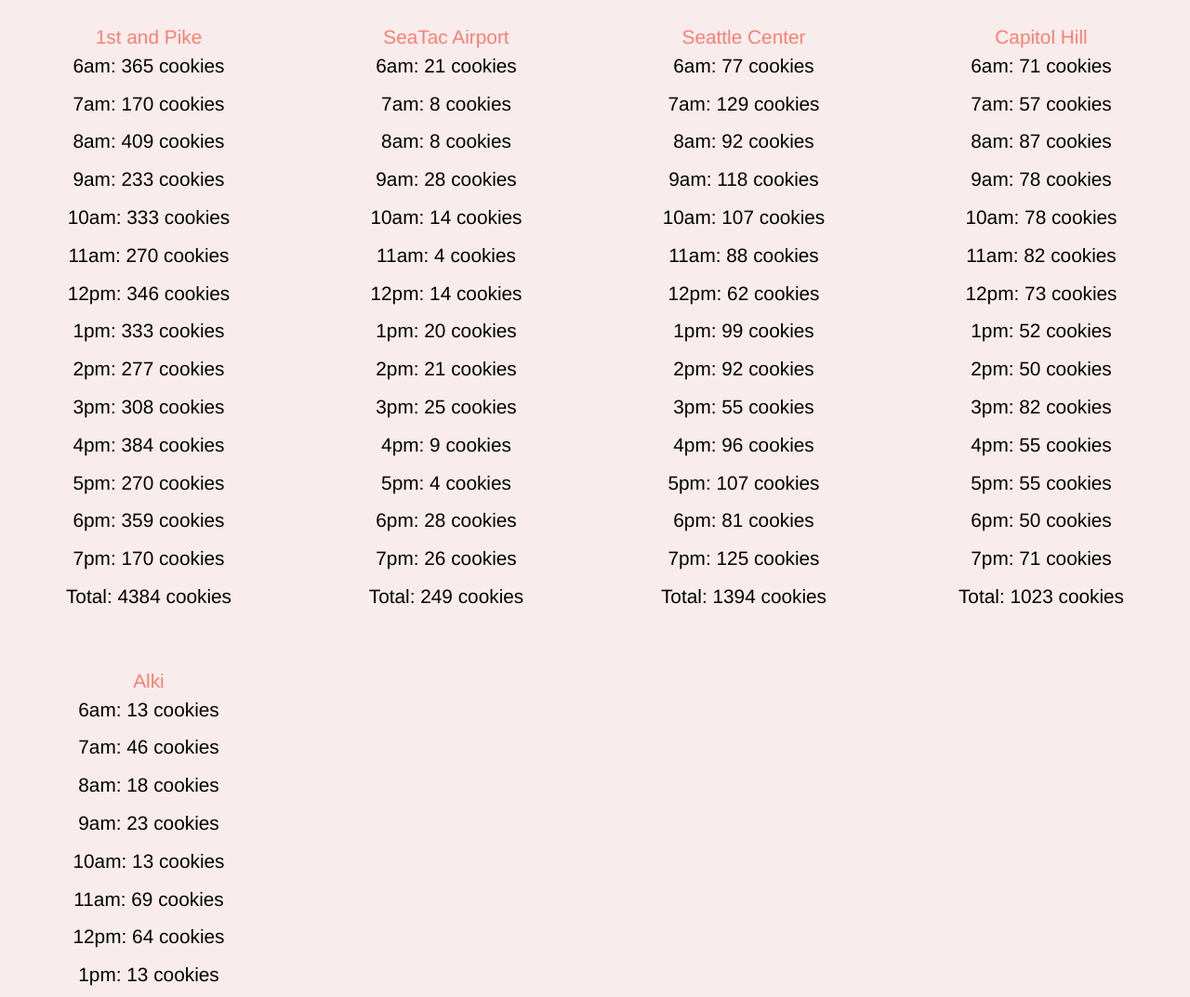
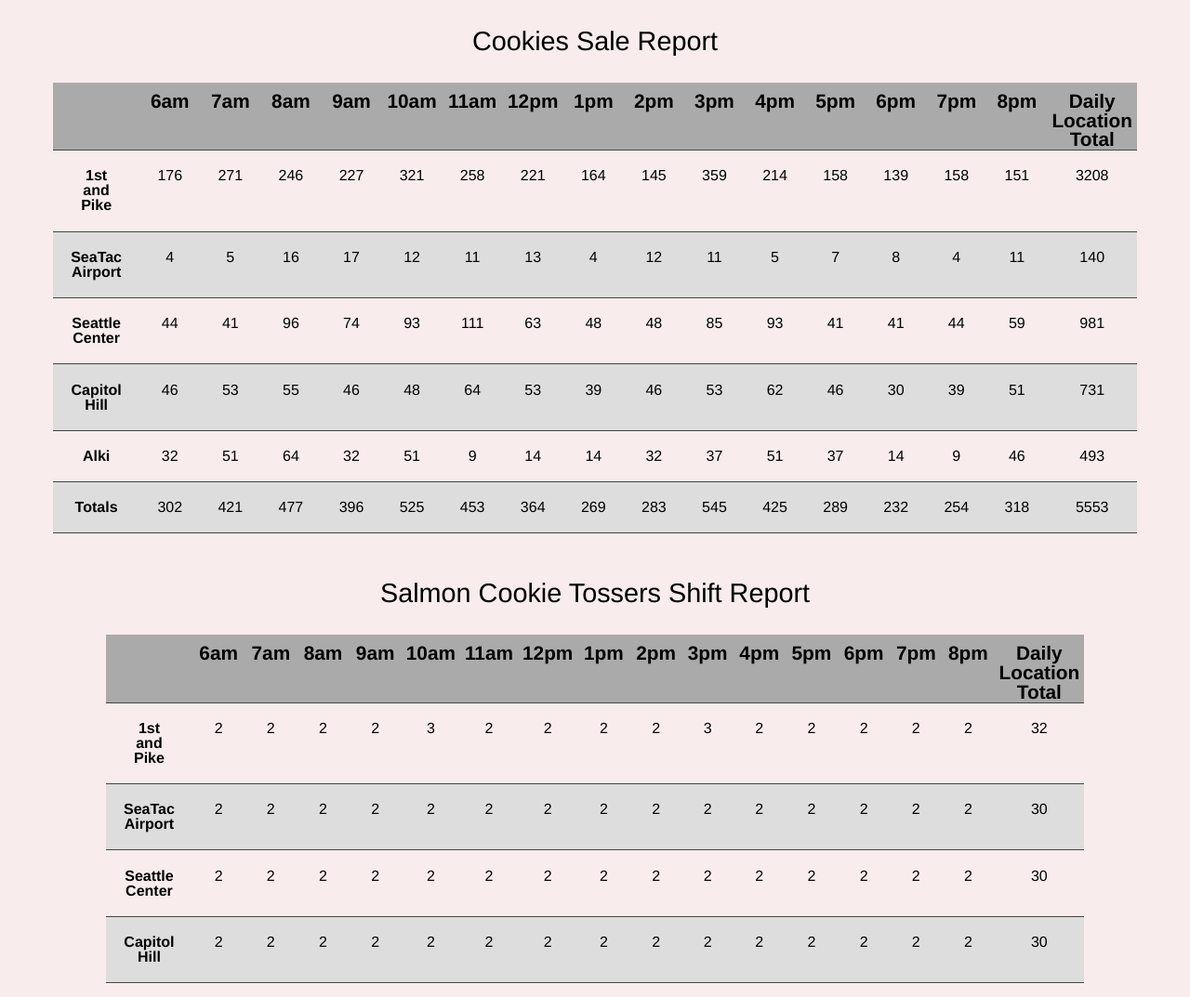
Before and after one commit to TheQuangNguyen/cookie-stand, a plain HTML site: page sales.html in a window 1280 px wide. Shown: the top 1073 px of the page at 93% size. Drawn offline with Linux system fonts and the light colour scheme.

Commit message:
Changed sales.html to display table instead of list and refactor JS code with constructor and portotype function

```diff
--- a/css/style.css
+++ b/css/style.css
@@ -115,3 +115,40 @@ body > nav > ul > li > a {
   color: #eeeeee;
   text-decoration: none;
 }
+
+/* CSS for tables  */
+
+.table-title {
+  font-size: 1.8em;
+  margin: 30px 0px;;
+}
+
+table {
+  width: 80%;
+  margin: auto;
+  margin-bottom: 50px;
+}
+
+th {
+  font-size: 1.3em;
+  font-weight: bold;
+  background-color: #AAA;
+  padding: 0px 5px;
+  padding-top: 10px;
+}
+
+td {
+  padding: 1.2em;
+}
+
+tr {
+  border-bottom: 1px solid #444;
+}
+
+tr:nth-child(even), tfoot > tr {
+  background-color: #DDD;
+}
+
+tr > td:first-child {
+  font-weight: bold;
+}
--- a/js/app.js
+++ b/js/app.js
@@ -1,206 +1,198 @@
 'use strict';
 
 var time = ['6am','7am','8am','9am','10am','11am','12pm','1pm','2pm','3pm','4pm','5pm','6pm','7pm','8pm'];
+var customerControlCurve = [0.5, 0.75, 1.0, 0.6, 0.8, 1.0, 0.7, 0.4, 0.6, 0.9, 0.7, 0.5, 0.3, 0.4, 0.6];
 
+function Store(location, minCustomer, maxCustomer, avgCookiesPerHour) {
+  this.location = location;
+  this.minCustomer = minCustomer;
+  this.maxCustomer = maxCustomer;
+  this.avgCookiesPerHour = avgCookiesPerHour;
+  this.minNumStaffPerHour = 2;
+  this.numCustomerPerStaff = 20;
+  this.totalCookiesPerDay = 0;
+  this.cookieSaleHour = [];
+  this.customerHour = [];
+  this.numStaffPerHour = [];
+  Store.list.push(this);
+}
 
-/////////////////// Setting up object literals for each location //////////////////////////////
-var PikeAnd1st = {
-  minCustomer: 23,
-  maxCustomer: 65,
-  avgCookieSale: 6.3,
-  cookieSale: [],
-  cookiePurchase: function() {
+Store.prototype = {
+  cookiesPerHour: function() {
     var numCustomer;
     var numCookies;
-    var cookieHourSale = [];
+    var curveMaxCustomer;
+
+    for (var i=0; i < time.length; i++) {
+      curveMaxCustomer = this.maxCustomer * customerControlCurve[i];
+      numCustomer = Math.floor(Math.random() * (curveMaxCustomer - this.minCustomer + 1)) + this.minCustomer;
+      this.customerHour.push(Math.round(numCustomer));
+
+      numCookies = numCustomer * this.avgCookiesPerHour;
+      this.cookieSaleHour.push(Math.round(numCookies));
+    }
+    this.totalCookiesPerDay = this.cookieSaleHour.reduce(sum);
+  },
+  staffPerHour: function() {
+    var numStaff;
+    for (var i = 0; i < time.length; i++) {
+      numStaff = this.customerHour[i]/this.numCustomerPerStaff;
+      if (numStaff < this.minNumStaffPerHour) {
+        numStaff = 2;
+        this.numStaffPerHour.push(numStaff);
+      } else {
+        this.numStaffPerHour.push(Math.round(numStaff));
+      }
+    }
+  },
+  cookieRender: function() {
+    var tableBody = document.getElementById('cookie-table-body');
+    var tableRow = document.createElement('tr');
+    var cell = document.createElement('td');
+
+    cell.textContent = this.location;
+    tableRow.appendChild(cell);
 
     for (var i = 0; i < time.length; i++) {
+      cell = document.createElement('td');
+      cell.textContent = this.cookieSaleHour[i];
+      tableRow.appendChild(cell);
+    }
 
-    numCustomer = Math.floor(Math.random() * (this.maxCustomer - this.minCustomer + 1)) + this.minCustomer;
+    cell = document.createElement('td');
+    cell.textContent = this.totalCookiesPerDay;
+    tableRow.appendChild(cell);
 
-    numCookies = numCustomer * this.avgCookieSale;
+    tableBody.appendChild(tableRow);
+  },
+  staffRender: function() {
+    var tableBody = document.getElementById('staff-table-body');
+    var tableRow = document.createElement('tr');
+    var cell = document.createElement('td');
 
-    cookieHourSale[i] = Math.floor(numCookies);
-    }
-    this.cookieSale = (cookieHourSale);
-  },
-  cookieUpdate: function () {
-
-    var place = document.getElementById("pikeAnd1st");
+    cell.textContent = this.location;
+    tableRow.appendChild(cell);
 
     for (var i = 0; i < time.length; i++) {
+      cell = document.createElement('td');
+      cell.textContent = this.numStaffPerHour[i];
+      tableRow.appendChild(cell);
+    }
 
-    var hourCookie = document.createElement('li');
-    hourCookie.textContent = `${time[i]}: ${this.cookieSale[i]} cookies`;
-    place.appendChild(hourCookie);
+    cell = document.createElement('td');
+    cell.textContent = this.numStaffPerHour.reduce(sum);
+    tableRow.appendChild(cell);
 
-    }
-    var total = this.cookieSale.reduce(sum);
-    hourCookie.textContent = `Total: ${total} cookies`;
-    place.appendChild(hourCookie);
-  }
-};
-
-var SeaTac = {
-  minCustomer: 3,
-  maxCustomer: 24,
-  avgCookieSale: 1.2,
-  cookieSale: [],
-  cookiePurchase: function() {
-    var numCustomer;
-    var numCookies;
-    var cookieHourSale = [];
-
-    for (var i = 0; i < time.length; i++) {
-
-    numCustomer = Math.floor(Math.random() * (this.maxCustomer - this.minCustomer + 1)) + this.minCustomer;
-
-    numCookies = numCustomer * this.avgCookieSale;
-
-    cookieHourSale[i] = Math.floor(numCookies);
-    }
-    this.cookieSale = (cookieHourSale);
-  },
-  cookieUpdate: function () {
-
-    var place = document.getElementById("seaTac");
-
-    for (var i = 0; i < time.length; i++) {
-
-    var hourCookie = document.createElement('li');
-    hourCookie.textContent = `${time[i]}: ${this.cookieSale[i]} cookies`;
-    place.appendChild(hourCookie);
-
-    }
-    var total = this.cookieSale.reduce(sum);
-    hourCookie.textContent = `Total: ${total} cookies`;
-    place.appendChild(hourCookie);
-  }
-};
-
-var SeattleCenter = {
-  minCustomer: 11,
-  maxCustomer: 38,
-  avgCookieSale: 3.7,
-  cookieSale: [],
-  cookiePurchase: function() {
-    var numCustomer;
-    var numCookies;
-    var cookieHourSale = [];
-
-    for (var i = 0; i < time.length; i++) {
-
-    numCustomer = Math.floor(Math.random() * (this.maxCustomer - this.minCustomer + 1)) + this.minCustomer;
-
-    numCookies = numCustomer * this.avgCookieSale;
-
-    cookieHourSale[i] = Math.floor(numCookies);
-    }
-    this.cookieSale = (cookieHourSale);
-  },
-  cookieUpdate: function () {
-
-    var place = document.getElementById("seattleCenter");
-
-    for (var i = 0; i < time.length; i++) {
-
-    var hourCookie = document.createElement('li');
-    hourCookie.textContent = `${time[i]}: ${this.cookieSale[i]} cookies`;
-    place.appendChild(hourCookie);
-
-    }
-    var total = this.cookieSale.reduce(sum);
-    hourCookie.textContent = `Total: ${total} cookies`;
-    place.appendChild(hourCookie);
-  }
-};
-
-var CapitolHill = {
-  minCustomer: 20,
-  maxCustomer: 38,
-  avgCookieSale: 2.3,
-  cookieSale: [],
-  cookiePurchase: function() {
-    var numCustomer;
-    var numCookies;
-    var cookieHourSale = [];
-
-    for (var i = 0; i < time.length; i++) {
-
-    numCustomer = Math.floor(Math.random() * (this.maxCustomer - this.minCustomer + 1)) + this.minCustomer;
-
-    numCookies = numCustomer * this.avgCookieSale;
-
-    cookieHourSale[i] = Math.floor(numCookies);
-    }
-    this.cookieSale = (cookieHourSale);
-  },
-  cookieUpdate: function () {
-
-    var place = document.getElementById("capitolHill");
-
-    for (var i = 0; i < time.length; i++) {
-
-    var hourCookie = document.createElement('li');
-    hourCookie.textContent = `${time[i]}: ${this.cookieSale[i]} cookies`;
-    place.appendChild(hourCookie);
-
-    }
-    var total = this.cookieSale.reduce(sum);
-    hourCookie.textContent = `Total: ${total} cookies`;
-    place.appendChild(hourCookie);
-  }
-};
-
-var Alki = {
-  minCustomer: 2,
-  maxCustomer: 16,
-  avgCookieSale: 4.6,
-  cookieSale: [],
-  cookiePurchase: function() {
-    var numCustomer;
-    var numCookies;
-    var cookieHourSale = [];
-
-    for (var i = 0; i < time.length; i++) {
-
-    numCustomer = Math.floor(Math.random() * (this.maxCustomer - this.minCustomer + 1)) + this.minCustomer;
-
-    numCookies = numCustomer * this.avgCookieSale;
-
-    cookieHourSale[i] = Math.floor(numCookies);
-    }
-    this.cookieSale = (cookieHourSale);
-  },
-  cookieUpdate: function () {
-
-    var place = document.getElementById("alki");
-
-    for (var i = 0; i < time.length; i++) {
-
-    var hourCookie = document.createElement('li');
-    hourCookie.textContent = `${time[i]}: ${this.cookieSale[i]} cookies`;
-    place.appendChild(hourCookie);
-
-    }
-    var total = this.cookieSale.reduce(sum);
-    hourCookie.textContent = `Total: ${total} cookies`;
-    place.appendChild(hourCookie);
+    tableBody.appendChild(tableRow);
   }
 }
 
-function sum(total,num){
+function headerRow(id) {
+  var tableHeader = document.getElementById(id);
+  var tableRow = document.createElement('tr');
+  var cell = document.createElement('th');
+
+  cell.textContent = ' ';
+  tableRow.appendChild(cell);
+
+  for (var i= 0; i < time.length; i++) {
+    cell = document.createElement('th');
+    cell.textContent = time[i];
+    tableRow.appendChild(cell);
+  }
+
+  cell = document.createElement('th');
+  cell.textContent = 'Daily Location Total';
+  tableRow.appendChild(cell);
+
+  tableHeader.appendChild(tableRow);
+}
+
+function cookieFooterRow() {
+  var tableFooter = document.getElementById("cookie-table-foot");
+  var tableRow = document.createElement('tr');
+  var cell = document.createElement('td');
+  var total;
+
+  cell.textContent = "Totals";
+  tableRow.appendChild(cell);
+
+  for (var i = 0; i < time.length; i++) {
+    cell = document.createElement('td');
+    total = 0;
+    for (var j = 0; j < Store.list.length; j++) {
+      total += Store.list[j].cookieSaleHour[i];
+    }
+    cell.textContent = total;
+    tableRow.appendChild(cell);
+  }
+
+  cell = document.createElement('td');
+  total = 0;
+  for (var k = 0; k < Store.list.length; k++) {
+    total += Store.list[k].totalCookiesPerDay;
+  }
+  cell.textContent = total;
+  tableRow.appendChild(cell);
+
+  tableFooter.appendChild(tableRow);
+}
+
+function staffFooterRow() {
+  var tableFooter = document.getElementById("staff-table-foot");
+  var tableRow = document.createElement('tr');
+  var cell = document.createElement('td');
+  var total;
+
+  cell.textContent = "Totals";
+  tableRow.appendChild(cell);
+
+  for (var i = 0; i < time.length; i++) {
+    cell = document.createElement('td');
+    total = 0;
+    for (var j = 0; j < Store.list.length; j++) {
+      total += Store.list[j].numStaffPerHour[i];
+    }
+    cell.textContent = total;
+    tableRow.appendChild(cell);
+  }
+
+  cell = document.createElement('td');
+  total = 0;
+  for (var k = 0; k < Store.list.length; k++) {
+    total += Store.list[k].numStaffPerHour.reduce(sum);
+  }
+  cell.textContent = total;
+  tableRow.appendChild(cell);
+
+  tableFooter.appendChild(tableRow);
+}
+
+function sum(total, num) {
   return total + num;
 }
-////////////////////////// Calling the object methods and have it update on sales.html ///////////////////////////////////////////
 
-PikeAnd1st.cookiePurchase();
-PikeAnd1st.cookieUpdate();
-SeaTac.cookiePurchase();
-SeaTac.cookieUpdate();
-SeattleCenter.cookiePurchase();
-SeattleCenter.cookieUpdate();
-CapitolHill.cookiePurchase();
-CapitolHill.cookieUpdate()
-Alki.cookiePurchase();
-Alki.cookieUpdate();
+Store.list = [];
+
+new Store('1st and Pike', 23, 65, 6.3);
+new Store('SeaTac Airport', 3, 24, 1.2);
+new Store('Seattle Center', 11, 38, 3.7);
+new Store('Capitol Hill', 20, 38, 2.3);
+new Store('Alki', 2, 16, 4.6);
+
+for (var i = 0; i < Store.list.length; i++) {
+  Store.list[i].cookiesPerHour();
+  Store.list[i].staffPerHour();
+}
+
+headerRow("cookie-table-head");
+for (var i = 0; i < Store.list.length; i++) {
+  Store.list[i].cookieRender();
+}
+cookieFooterRow();
+
+headerRow("staff-table-head");
+for (var i = 0; i < Store.list.length; i++) {
+  Store.list[i].staffRender();
+}
+staffFooterRow();
--- a/sales.html
+++ b/sales.html
@@ -11,28 +11,39 @@
 
 </head>
 <body>
-  <ul id="pikeAnd1st"><span>1st and Pike</span>
 
-  </ul>
+  <main>
+    <table> <p class="table-title">Cookies Sale Report</p>
+      <thead id="cookie-table-head">
 
-  <ul id="seaTac"><span>SeaTac Airport</span>
+      </thead>
 
-  </ul>
+      <tbody id="cookie-table-body">
 
-  <ul id="seattleCenter"><span>Seattle Center</span>
+      </tbody>
 
-  </ul>
+      <tfoot id="cookie-table-foot">
 
-  <ul id="capitolHill"><span>Capitol Hill</span>
+      </tfoot>
 
-  </ul>
+    </table>
 
-  <ul id="alki"><span>Alki</span>
+    <table> <p class="table-title">Salmon Cookie Tossers Shift Report</p>
+      <thead id="staff-table-head">
 
-  </ul>
+      </thead>
+
+      <tbody id="staff-table-body">
+
+      </tbody>
+
+      <tfoot id="staff-table-foot">
+
+      </tfoot>
+    </table>
+  </main>
 
   <script type ="text/javascript" src="./js/app.js"></script>
-  <!-- <script src="./js/app.js"></script> -->
 
 </body>
 </html>
```
